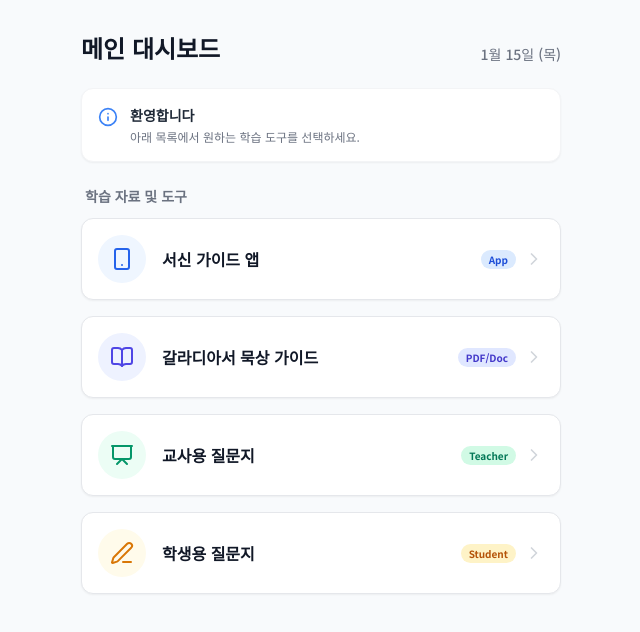
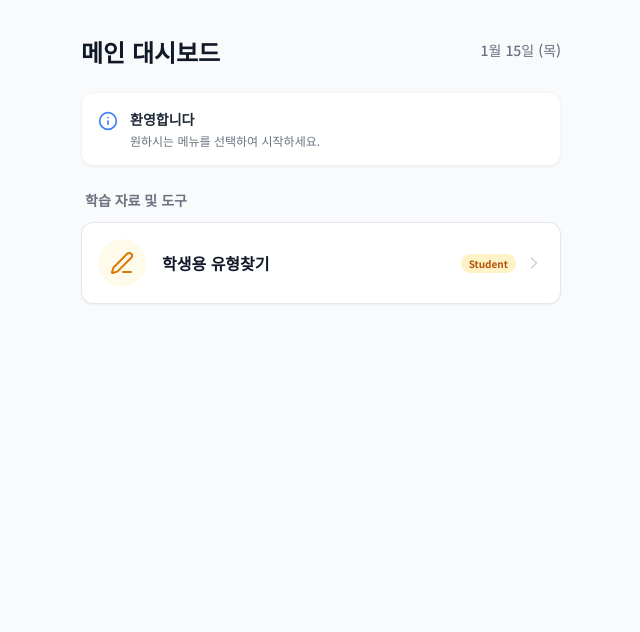
Before and after one commit to ominexus/epistle, a plain HTML site: page index.html in a window 1280 px wide. Shown: the whole page, without its empty margins (319-959 px from the left). Drawn offline with nearby package versions, Linux system fonts and the light colour scheme.

Commit message:
Add files via upload

```diff
--- a/index.html
+++ b/index.html
@@ -12,10 +12,16 @@
             font-family: 'Noto Sans KR', sans-serif;
             background-color: #f8fafc;
             -webkit-tap-highlight-color: transparent;
+            touch-action: manipulation; /* 더블 탭 확대 방지 */
         }
         .card-active:active {
             transform: scale(0.98);
             background-color: #f1f5f9;
+        }
+        /* 날짜 영역 클릭 가능 표시 (선택사항, 사용자 경험상 숨김 기능을 원하면 제거 가능) */
+        #date-container {
+            cursor: pointer;
+            user-select: none;
         }
     </style>
 </head>
@@ -27,7 +33,10 @@
         <!-- 심플 헤더 영역 -->
         <div class="flex items-end justify-between mb-6">
             <h1 class="text-2xl font-bold text-gray-900">메인 대시보드</h1>
-            <span id="current-date" class="text-sm text-gray-500 font-medium"></span>
+            <!-- 날짜 영역: 두 번 클릭/터치 이벤트 대상 -->
+            <div id="date-container" class="text-sm text-gray-500 font-medium py-2 pl-4">
+                <span id="current-date"></span>
+            </div>
         </div>
 
         <!-- 상태 메시지 -->
@@ -35,14 +44,33 @@
             <i data-lucide="info" class="w-5 h-5 text-blue-500 mt-0.5 flex-shrink-0"></i>
             <div>
                 <h2 class="text-sm font-bold text-gray-800">환영합니다</h2>
-                <p class="text-xs text-gray-500 mt-1">아래 목록에서 원하는 학습 도구를 선택하세요.</p>
+                <p class="text-xs text-gray-500 mt-1">원하시는 메뉴를 선택하여 시작하세요.</p>
             </div>
         </div>
 
         <h2 class="text-sm font-bold text-gray-500 mb-3 px-1">학습 자료 및 도구</h2>
 
-        <!-- 모바일 최적화된 리스트형 카드 그리드 -->
-        <div class="grid grid-cols-1 gap-4">
+        <!-- 메뉴 목록 -->
+        <div class="flex flex-col gap-4">
+
+            <!-- [공개] Test V2 Link: 학생용 질문지 (항상 보임) -->
+            <a href="test_v2.html" class="block bg-white rounded-xl shadow-sm border border-gray-200 overflow-hidden card-active transition-colors order-first">
+                <div class="flex items-center p-4">
+                    <div class="w-12 h-12 rounded-full bg-amber-50 flex items-center justify-center flex-shrink-0">
+                        <i data-lucide="edit-3" class="w-6 h-6 text-amber-600"></i>
+                    </div>
+                    <div class="ml-4 flex-grow">
+                        <div class="flex justify-between items-center">
+                            <h3 class="text-base font-bold text-gray-900">학생용 유형찾기</h3>
+                            <span class="bg-amber-100 text-amber-700 text-[10px] px-2 py-0.5 rounded-full font-bold">Student</span>
+                        </div>
+                    </div>
+                    <i data-lucide="chevron-right" class="w-5 h-5 text-gray-300 ml-2"></i>
+                </div>
+            </a>
+
+            <!-- [숨김] 관리자 메뉴 그룹 -->
+            <div id="hidden-menu" class="hidden flex flex-col gap-4 transition-all duration-300 ease-in-out">
 
                 <!-- Guide Link: 서신 가이드 앱 -->
                 <a href="guide.html" class="block bg-white rounded-xl shadow-sm border border-gray-200 overflow-hidden card-active transition-colors">
@@ -52,8 +80,8 @@
                         </div>
                         <div class="ml-4 flex-grow">
                             <div class="flex justify-between items-center">
-                            <h3 class="text-base font-bold text-gray-900">서신 가이드 앱</h3>
-                            <span class="bg-blue-100 text-blue-700 text-[10px] px-2 py-0.5 rounded-full font-bold">App</span>
+                                <h3 class="text-base font-bold text-gray-900">서신 가이드</h3>
+                                <span class="bg-blue-100 text-blue-700 text-[10px] px-2 py-0.5 rounded-full font-bold">Guide</span>
                             </div>
                         </div>
                         <i data-lucide="chevron-right" class="w-5 h-5 text-gray-300 ml-2"></i>
@@ -69,7 +97,7 @@
                         <div class="ml-4 flex-grow">
                             <div class="flex justify-between items-center">
                                 <h3 class="text-base font-bold text-gray-900">갈라디아서 묵상 가이드</h3>
-                            <span class="bg-indigo-100 text-indigo-700 text-[10px] px-2 py-0.5 rounded-full font-bold">PDF/Doc</span>
+                                <span class="bg-indigo-100 text-indigo-700 text-[10px] px-2 py-0.5 rounded-full font-bold">Doc</span>
                             </div>
                         </div>
                         <i data-lucide="chevron-right" class="w-5 h-5 text-gray-300 ml-2"></i>
@@ -84,29 +112,14 @@
                         </div>
                         <div class="ml-4 flex-grow">
                             <div class="flex justify-between items-center">
-                            <h3 class="text-base font-bold text-gray-900">교사용 질문지</h3>
+                                <h3 class="text-base font-bold text-gray-900">교사용 유형찾기</h3>
                                 <span class="bg-emerald-100 text-emerald-700 text-[10px] px-2 py-0.5 rounded-full font-bold">Teacher</span>
                             </div>
                         </div>
                         <i data-lucide="chevron-right" class="w-5 h-5 text-gray-300 ml-2"></i>
                     </div>
                 </a>
-
-            <!-- Test V2 Link: 학생용 질문지 -->
-            <a href="test_v2.html" class="block bg-white rounded-xl shadow-sm border border-gray-200 overflow-hidden card-active transition-colors">
-                <div class="flex items-center p-4">
-                    <div class="w-12 h-12 rounded-full bg-amber-50 flex items-center justify-center flex-shrink-0">
-                        <i data-lucide="edit-3" class="w-6 h-6 text-amber-600"></i>
             </div>
-                    <div class="ml-4 flex-grow">
-                        <div class="flex justify-between items-center">
-                            <h3 class="text-base font-bold text-gray-900">학생용 질문지</h3>
-                            <span class="bg-amber-100 text-amber-700 text-[10px] px-2 py-0.5 rounded-full font-bold">Student</span>
-                        </div>
-                    </div>
-                    <i data-lucide="chevron-right" class="w-5 h-5 text-gray-300 ml-2"></i>
-                </div>
-            </a>
 
         </div>
 
@@ -120,6 +133,28 @@
         const now = new Date();
         const dateOptions = { month: 'long', day: 'numeric', weekday: 'short' };
         document.getElementById('current-date').textContent = now.toLocaleDateString('ko-KR', dateOptions);
+
+        // 히든 메뉴 로직 (더블 탭/클릭 감지)
+        const dateContainer = document.getElementById('date-container');
+        const hiddenMenu = document.getElementById('hidden-menu');
+        let lastTap = 0;
+
+        dateContainer.addEventListener('click', function(e) {
+            const currentTime = new Date().getTime();
+            const tapLength = currentTime - lastTap;
+
+            // 0.5초(500ms) 이내에 두 번 클릭 시 작동
+            if (tapLength < 500 && tapLength > 0) {
+                hiddenMenu.classList.toggle('hidden');
+                e.preventDefault();
+            }
+            lastTap = currentTime;
+        });
+
+        // PC용 더블 클릭 이벤트도 추가 (보조)
+        dateContainer.addEventListener('dblclick', function(e) {
+            hiddenMenu.classList.toggle('hidden');
+        });
     </script>
 </body>
 </html>
```
Lines whose indentation alone changed are shown as unchanged.
